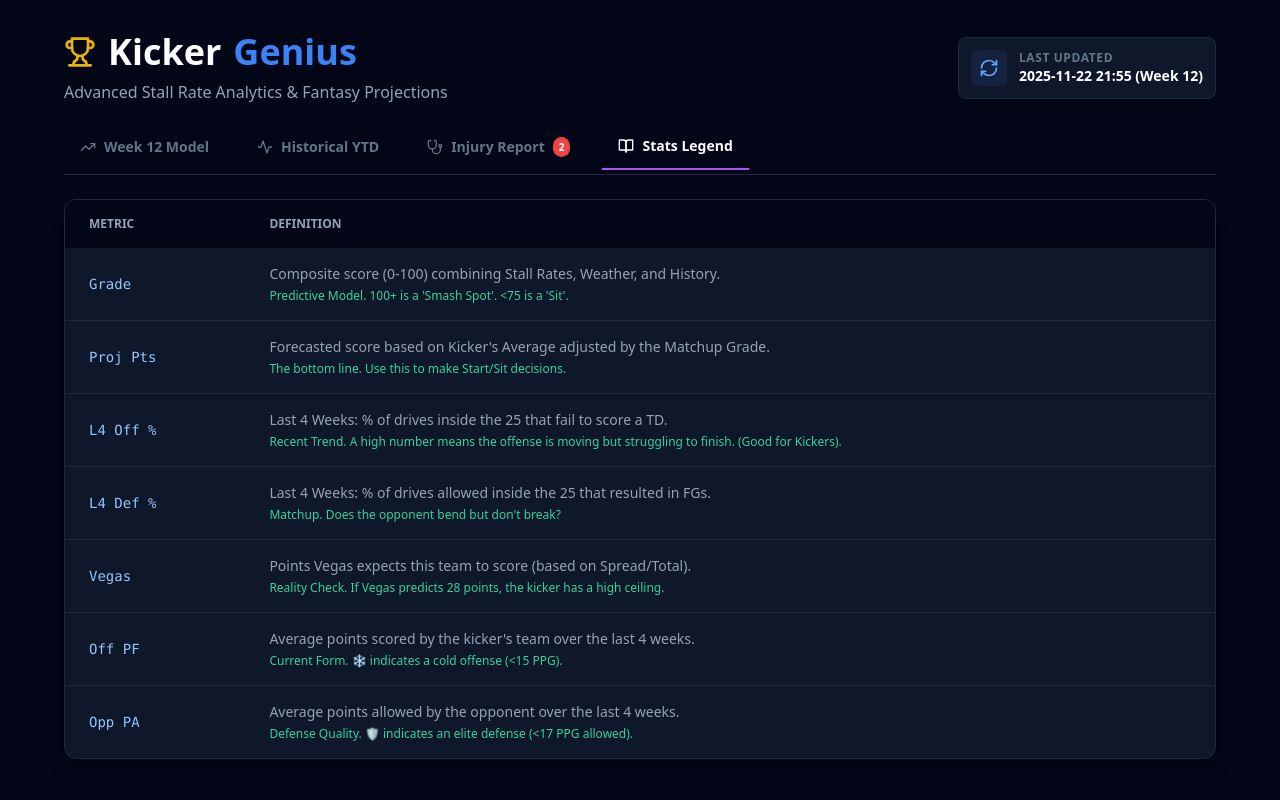
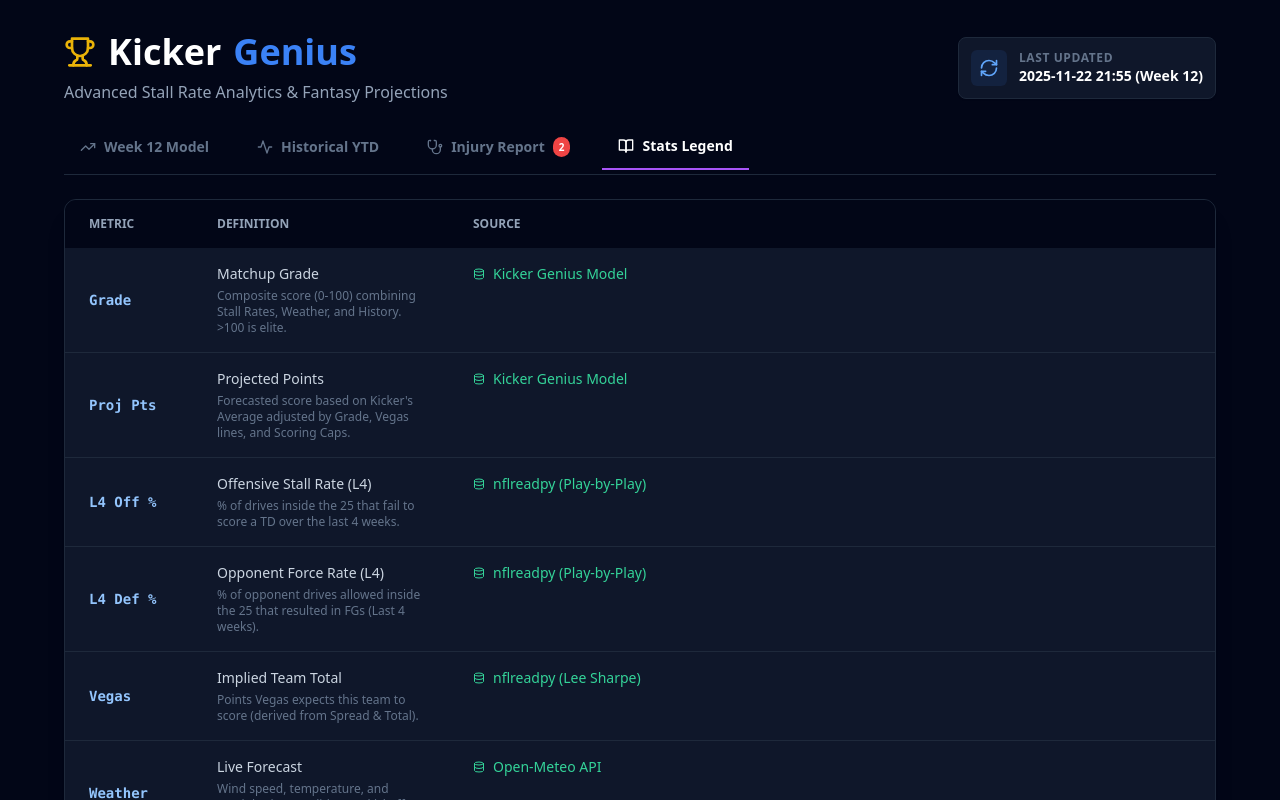
Before and after one commit to CalebUK/kicker-genius-app, a React (Vite) app: page / in a window 1280 px wide. Both pictures are taken after a click on the button "Stats Legend". Shown: the top 800 px of the page. Built offline with nearby package versions, Linux system fonts and the light colour scheme; the HTML template or start-up script is replaced by a standard one.

Commit message:
General updates

```diff
--- a/src/App.jsx
+++ b/src/App.jsx
@@ -1,49 +1,77 @@
 import React, { useState, useEffect } from 'react';
-import { Trophy, TrendingUp, Activity, Wind, Calendar, Info, MapPin, ShieldAlert, BookOpen, ChevronDown, ChevronUp, Calculator, RefreshCw, AlertTriangle, Loader2, Stethoscope } from 'lucide-react';
+import { Trophy, TrendingUp, Activity, Wind, Calendar, Info, MapPin, ShieldAlert, BookOpen, ChevronDown, ChevronUp, Calculator, RefreshCw, AlertTriangle, Loader2, Stethoscope, Database } from 'lucide-react';
 
-// --- GLOSSARY DATA (Static) ---
+// --- GLOSSARY DATA (Comprehensive) ---
 const GLOSSARY_DATA = [
   {
     header: "Grade",
     title: "Matchup Grade",
-    desc: "Composite score (0-100) combining Stall Rates, Weather, and History.",
-    why: "Predictive Model. 100+ is a 'Smash Spot'. <75 is a 'Sit'."
+    desc: "Composite score (0-100) combining Stall Rates, Weather, and History. >100 is elite.",
+    why: "Predictive Model",
+    source: "Kicker Genius Model"
   },
   {
     header: "Proj Pts",
     title: "Projected Points",
-    desc: "Forecasted score based on Kicker's Average adjusted by the Matchup Grade.",
-    why: "The bottom line. Use this to make Start/Sit decisions."
+    desc: "Forecasted score based on Kicker's Average adjusted by Grade, Vegas lines, and Scoring Caps.",
+    why: "Start/Sit Decision",
+    source: "Kicker Genius Model"
   },
   {
     header: "L4 Off %",
     title: "Offensive Stall Rate (L4)",
-    desc: "Last 4 Weeks: % of drives inside the 25 that fail to score a TD.",
-    why: "Recent Trend. A high number means the offense is moving but struggling to finish. (Good for Kickers)."
+    desc: "% of drives inside the 25 that fail to score a TD over the last 4 weeks.",
+    why: "Recent Trend Volume",
+    source: "nflreadpy (Play-by-Play)"
   },
   {
     header: "L4 Def %",
     title: "Opponent Force Rate (L4)",
-    desc: "Last 4 Weeks: % of drives allowed inside the 25 that resulted in FGs.",
-    why: "Matchup. Does the opponent bend but don't break?"
+    desc: "% of opponent drives allowed inside the 25 that resulted in FGs (Last 4 weeks).",
+    why: "Matchup Difficulty",
+    source: "nflreadpy (Play-by-Play)"
   },
   {
     header: "Vegas",
     title: "Implied Team Total",
-    desc: "Points Vegas expects this team to score (based on Spread/Total).",
-    why: "Reality Check. If Vegas predicts 28 points, the kicker has a high ceiling."
+    desc: "Points Vegas expects this team to score (derived from Spread & Total).",
+    why: "Reality Check",
+    source: "nflreadpy (Lee Sharpe)"
+  },
+  {
+    header: "Weather",
+    title: "Live Forecast",
+    desc: "Wind speed, temperature, and precipitation conditions at kickoff time.",
+    why: "Accuracy Impact",
+    source: "Open-Meteo API"
   },
   {
     header: "Off PF",
-    title: "Offense Points For (L4)",
+    title: "Offense Points For",
     desc: "Average points scored by the kicker's team over the last 4 weeks.",
-    why: "Current Form. ❄️ indicates a cold offense (<15 PPG)."
+    why: "Scoring Ceiling",
+    source: "nflreadpy (Schedule)"
   },
   {
     header: "Opp PA",
-    title: "Opponent Points Allowed (L4)",
+    title: "Opponent Points Allowed",
     desc: "Average points allowed by the opponent over the last 4 weeks.",
-    why: "Defense Quality. 🛡️ indicates an elite defense (<17 PPG allowed)."
+    why: "Defensive Ceiling",
+    source: "nflreadpy (Schedule)"
+  },
+  {
+    header: "FPts",
+    title: "Fantasy Points (YTD)",
+    desc: "Standard Scoring: 3 pts (0-39 yds), 4 pts (40-49 yds), 5 pts (50+ yds). -1 for Misses.",
+    why: "Season Production",
+    source: "nflreadpy (Play-by-Play)"
+  },
+  {
+    header: "Dome %",
+    title: "Dome Percentage",
+    desc: "Percentage of kicks attempted in a Dome or Closed Roof stadium.",
+    why: "Environment Safety",
+    source: "nflreadpy (Stadiums)"
   }
 ];
 
@@ -62,7 +90,7 @@
   </th>
 );
 
-// --- COMPONENT: PLAYER CELL (Headshot + Status) ---
+// --- COMPONENT: PLAYER CELL ---
 const PlayerCell = ({ player, subtext }) => (
   <td className="px-6 py-4 font-medium text-white">
     <div className="flex items-center gap-3">
@@ -73,7 +101,6 @@
           className={`w-10 h-10 rounded-full bg-slate-800 border-2 object-cover border-${player.injury_color || 'green'}-500`}
           onError={(e) => {e.target.src = 'https://static.www.nfl.com/image/private/f_auto,q_auto/league/nfl-placeholder.png'}}
         />
-        {/* Injury Tooltip */}
         <div className="absolute bottom-full left-1/2 -translate-x-1/2 mb-2 w-40 p-2 bg-slate-900 border border-slate-700 rounded text-xs opacity-0 group-hover:opacity-100 transition-opacity pointer-events-none z-50 shadow-xl">
            <div className={`font-bold text-${player.injury_color || 'green'}-400 mb-1`}>Status: {player.injury_status}</div>
            <div className="text-slate-400">{player.injury_details}</div>
@@ -151,14 +178,10 @@
   const [loading, setLoading] = useState(true);
   const [error, setError] = useState(null);
 
-  // --- LIVE DATA FETCH ---
   useEffect(() => {
-    // FIXED: Removed leading slash for better relative path support
     fetch('kicker_data.json')
       .then(response => {
-        if (!response.ok) {
-          throw new Error(`HTTP Error: ${response.status}`);
-        }
+        if (!response.ok) throw new Error(`HTTP Error: ${response.status}`);
         return response.json();
       })
       .then(jsonData => {
@@ -175,24 +198,7 @@
   const toggleRow = (rank) => setExpandedRow(expandedRow === rank ? null : rank);
 
   if (loading) return <div className="min-h-screen bg-slate-950 flex flex-col items-center justify-center text-white"><Loader2 className="w-10 h-10 animate-spin text-blue-500 mb-4" /><p className="text-slate-400 animate-pulse">Loading Kicker Intelligence...</p></div>;
-
-  if (error || !data) {
-    return (
-      <div className="min-h-screen bg-slate-950 flex flex-col items-center justify-center text-white p-8 text-center">
-        <AlertTriangle className="w-12 h-12 text-red-500 mb-4" />
-        <h2 className="text-xl font-bold mb-2">Data Not Found</h2>
-        <p className="text-slate-400 mb-6">{error}</p>
-        <div className="text-sm text-slate-600 bg-slate-900 p-4 rounded">
-          <p>Troubleshooting:</p>
-          <ul className="list-disc text-left ml-4 mt-2 space-y-1">
-             <li>Verify <strong>kicker_data.json</strong> exists in the <strong>public</strong> folder on GitHub.</li>
-             <li>Ensure Vercel deployment has finished.</li>
-             <li>Try visiting <strong>/kicker_data.json</strong> directly in your browser address bar.</li>
-          </ul>
-        </div>
-      </div>
-    );
-  }
+  if (error || !data) return <div className="min-h-screen bg-slate-950 flex flex-col items-center justify-center text-white p-8 text-center"><AlertTriangle className="w-12 h-12 text-red-500 mb-4" /><h2 className="text-xl font-bold mb-2">Data Not Found</h2><p className="text-slate-400 mb-6">{error}</p><p className="text-sm text-slate-600">Check /public/kicker_data.json on GitHub.</p></div>;
 
   const { rankings, ytd, injuries, meta } = data;
 
@@ -224,76 +230,6 @@
           <button onClick={() => setActiveTab('injuries')} className={`pb-3 px-4 text-sm font-bold whitespace-nowrap flex items-center gap-2 ${activeTab === 'injuries' ? 'text-white border-b-2 border-red-500' : 'text-slate-500'}`}><Stethoscope className="w-4 h-4"/> Injury Report {injuries && injuries.length > 0 && <span className="bg-red-500 text-white text-[10px] px-1.5 rounded-full">{injuries.length}</span>}</button>
           <button onClick={() => setActiveTab('glossary')} className={`pb-3 px-4 text-sm font-bold whitespace-nowrap flex items-center gap-2 ${activeTab === 'glossary' ? 'text-white border-b-2 border-purple-500' : 'text-slate-500'}`}><BookOpen className="w-4 h-4"/> Stats Legend</button>
         </div>
-
-        {activeTab === 'injuries' && (
-           <div className="space-y-8 animate-in fade-in slide-in-from-bottom-4 duration-500">
-             {outKickers.length > 0 && (
-               <div className="bg-red-900/20 rounded-xl border border-red-800/50 overflow-hidden">
-                 <div className="p-4 bg-red-900/40 border-b border-red-800/50 flex items-center gap-2">
-                    <ShieldAlert className="w-5 h-5 text-red-500" />
-                    <h3 className="font-bold text-white">OUT / IR</h3>
-                 </div>
-                 <div className="p-4 grid grid-cols-1 md:grid-cols-2 gap-4">
-                    {outKickers.map((k, i) => (
-                       <div key={i} className="flex items-center gap-4 p-3 bg-slate-900/80 rounded-lg border border-slate-800">
-                          <img src={k.headshot_url} className="w-12 h-12 rounded-full border-2 border-red-600 object-cover" onError={(e) => {e.target.src = 'https://static.www.nfl.com/image/private/f_auto,q_auto/league/nfl-placeholder.png'}}/>
-                          <div>
-                             <div className="font-bold text-white">{k.kicker_player_name} ({k.team})</div>
-                             <div className="text-xs text-red-300">{k.injury_details}</div>
-                             <div className="text-xs text-slate-500 mt-1">Total FPts: {k.fpts}</div>
-                          </div>
-                       </div>
-                    ))}
-                 </div>
-               </div>
-             )}
-             {doubtfulKickers.length > 0 && (
-               <div className="bg-orange-900/20 rounded-xl border border-orange-800/50 overflow-hidden">
-                 <div className="p-4 bg-orange-900/40 border-b border-orange-800/50 flex items-center gap-2">
-                    <ShieldAlert className="w-5 h-5 text-orange-500" />
-                    <h3 className="font-bold text-white">DOUBTFUL</h3>
-                 </div>
-                 <div className="p-4 grid grid-cols-1 md:grid-cols-2 gap-4">
-                    {doubtfulKickers.map((k, i) => (
-                       <div key={i} className="flex items-center gap-4 p-3 bg-slate-900/80 rounded-lg border border-slate-800">
-                          <img src={k.headshot_url} className="w-12 h-12 rounded-full border-2 border-orange-500 object-cover" onError={(e) => {e.target.src = 'https://static.www.nfl.com/image/private/f_auto,q_auto/league/nfl-placeholder.png'}}/>
-                          <div>
-                             <div className="font-bold text-white">{k.kicker_player_name} ({k.team})</div>
-                             <div className="text-xs text-orange-300">{k.injury_details}</div>
-                             <div className="text-xs text-slate-500 mt-1">Total FPts: {k.fpts}</div>
-                          </div>
-                       </div>
-                    ))}
-                 </div>
-               </div>
-             )}
-             {questionableKickers.length > 0 && (
-               <div className="bg-yellow-900/20 rounded-xl border border-yellow-800/50 overflow-hidden">
-                 <div className="p-4 bg-yellow-900/40 border-b border-yellow-800/50 flex items-center gap-2">
-                    <AlertTriangle className="w-5 h-5 text-yellow-500" />
-                    <h3 className="font-bold text-white">QUESTIONABLE</h3>
-                 </div>
-                 <div className="p-4 grid grid-cols-1 md:grid-cols-2 gap-4">
-                    {questionableKickers.map((k, i) => (
-                       <div key={i} className="flex items-center gap-4 p-3 bg-slate-900/80 rounded-lg border border-slate-800">
-                          <img src={k.headshot_url} className="w-12 h-12 rounded-full border-2 border-yellow-500 object-cover" onError={(e) => {e.target.src = 'https://static.www.nfl.com/image/private/f_auto,q_auto/league/nfl-placeholder.png'}}/>
-                          <div>
-                             <div className="font-bold text-white">{k.kicker_player_name} ({k.team})</div>
-                             <div className="text-xs text-yellow-300">{k.injury_details}</div>
-                             <div className="text-xs text-slate-500 mt-1">Total FPts: {k.fpts}</div>
-                          </div>
-                       </div>
-                    ))}
-                 </div>
-               </div>
-             )}
-             {(!outKickers.length && !doubtfulKickers.length && !questionableKickers.length) && (
-                <div className="p-12 text-center text-slate-500 bg-slate-900 rounded-xl border border-slate-800">
-                   No kickers currently listed on the injury report!
-                </div>
-             )}
-           </div>
-        )}
 
         {activeTab === 'potential' && (
           <div className="bg-slate-900 rounded-xl border border-slate-800 overflow-hidden shadow-xl">
@@ -374,14 +310,51 @@
           </div>
         )}
 
+        {activeTab === 'injuries' && (
+           <div className="space-y-8 animate-in fade-in slide-in-from-bottom-4 duration-500">
+             {outKickers.length > 0 && (
+               <div className="bg-red-900/20 rounded-xl border border-red-800/50 overflow-hidden">
+                 <div className="p-4 bg-red-900/40 border-b border-red-800/50 flex items-center gap-2">
+                    <ShieldAlert className="w-5 h-5 text-red-500" />
+                    <h3 className="font-bold text-white">OUT / IR</h3>
+                 </div>
+                 <div className="p-4 grid grid-cols-1 md:grid-cols-2 gap-4">
+                    {outKickers.map((k, i) => (
+                       <div key={i} className="flex items-center gap-4 p-3 bg-slate-900/80 rounded-lg border border-slate-800">
+                          <img src={k.headshot_url} className="w-12 h-12 rounded-full border-2 border-red-600 object-cover" onError={(e) => {e.target.src = 'https://static.www.nfl.com/image/private/f_auto,q_auto/league/nfl-placeholder.png'}}/>
+                          <div>
+                             <div className="font-bold text-white">{k.kicker_player_name} ({k.team})</div>
+                             <div className="text-xs text-red-300">{k.injury_details}</div>
+                             <div className="text-xs text-slate-500 mt-1">Total FPts: {k.fpts}</div>
+                          </div>
+                       </div>
+                    ))}
+                 </div>
+               </div>
+             )}
+             {(!outKickers.length) && <div className="p-12 text-center text-slate-500">No players currently listed as OUT/IR.</div>}
+           </div>
+        )}
+
         {activeTab === 'glossary' && (
           <div className="bg-slate-900 rounded-xl border border-slate-800 overflow-hidden shadow-xl">
              <div className="overflow-x-auto">
                <table className="w-full text-sm text-left">
-                  <thead className="text-xs text-slate-400 uppercase bg-slate-950"><tr><th className="px-6 py-4">Metric</th><th className="px-6 py-4">Definition</th></tr></thead>
+                  <thead className="text-xs text-slate-400 uppercase bg-slate-950">
+                    <tr><th className="px-6 py-4 w-32">Metric</th><th className="px-6 py-4 w-64">Definition</th><th className="px-6 py-4">Source</th></tr>
+                  </thead>
                   <tbody className="divide-y divide-slate-800">
                     {GLOSSARY_DATA.map((item, idx) => (
-                      <tr key={idx}><td className="px-6 py-4 font-mono text-blue-300">{item.header}</td><td className="px-6 py-4 text-slate-400">{item.desc} <div className="text-emerald-400 text-xs mt-1">{item.why}</div></td></tr>
+                      <tr key={idx} className="hover:bg-slate-800/50 transition-colors">
+                        <td className="px-6 py-4 font-mono font-bold text-blue-300 whitespace-nowrap">{item.header}</td>
+                        <td className="px-6 py-4 text-slate-300 font-medium">
+                           <div>{item.title}</div>
+                           <div className="text-xs text-slate-500 font-normal mt-1">{item.desc}</div>
+                        </td>
+                        <td className="px-6 py-4 text-emerald-400 flex items-center gap-2">
+                          <Database className="w-3 h-3"/> {item.source}
+                        </td>
+                      </tr>
                     ))}
                   </tbody>
                </table>
```
Also changed, not shown: 1 other file (tests, documents, lock files or other folders).
